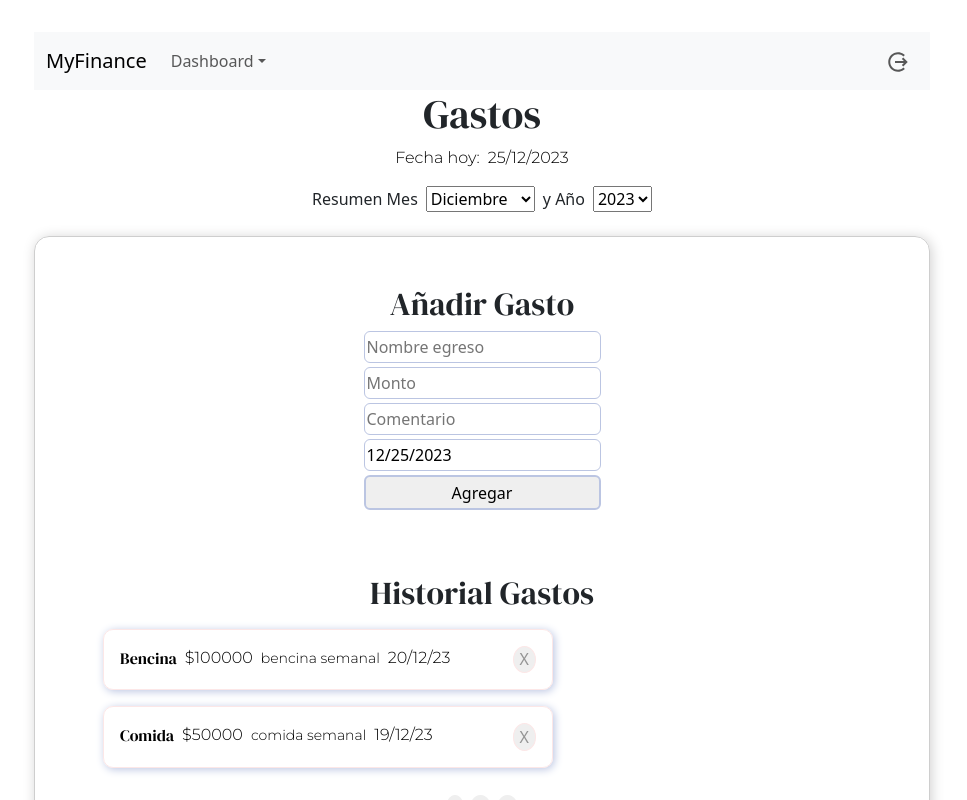
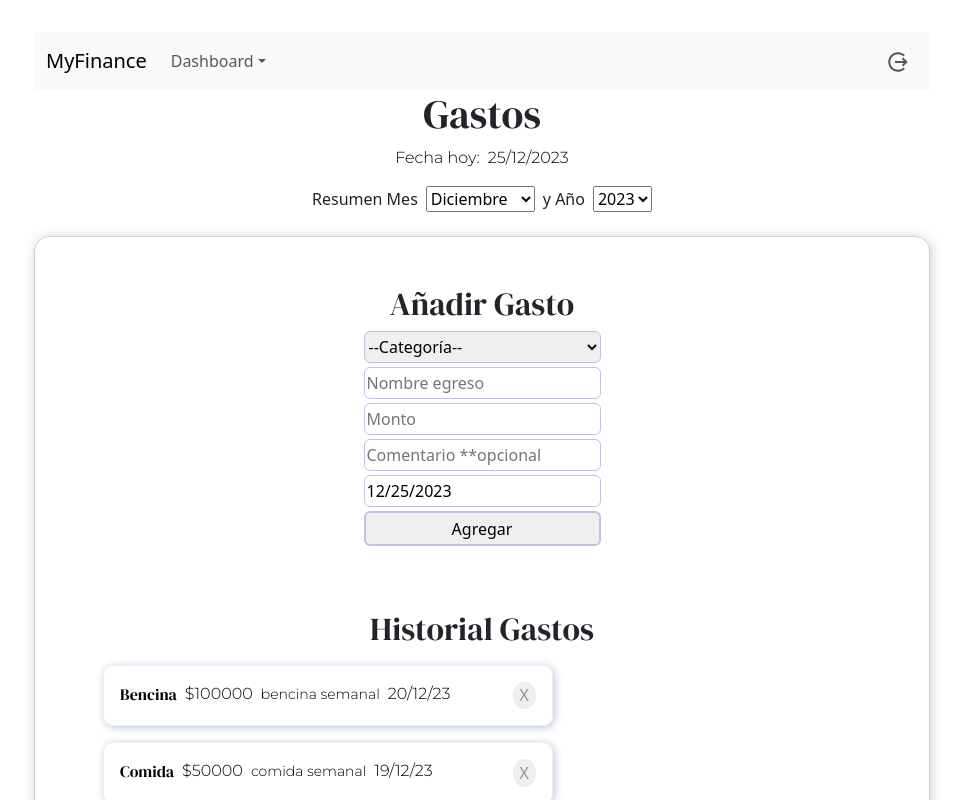
Before and after one commit to isidorae/myfinance, a React (Vite) app: page /dashboard/expenses in a window 1280 px wide. Shown: the top 800 px of the page, without its empty margins (158-1125 px from the left). Built offline with nearby package versions, Linux system fonts and the light colour scheme.

Commit message:
select options

```diff
--- a/src/components/dashboard/ExpensesDashboard.jsx
+++ b/src/components/dashboard/ExpensesDashboard.jsx
@@ -27,7 +27,7 @@ function ExpensesDashboard () {
                         <section className="box-container d-flex flex-column justify-content-center">
                             <Card
                             icon={PiBowlFoodFill}
-                            title="Alimentacion"
+                            title="Alimentación"
                             value="30000"
                             />
                             <Card
--- a/src/components/general.css
+++ b/src/components/general.css
@@ -55,6 +55,13 @@ input {
     max-width: 250px;
 }
 
+.select-input {
+    height:2rem;
+    border-radius: 6px;
+    border: 1.5px solid rgb(187, 197, 226);
+    max-width: 250px;
+}
+
 .btn-arrow {
     background-color: white;
     color:rgb(22, 84, 255);
--- a/src/components/general/AddTransaction.jsx
+++ b/src/components/general/AddTransaction.jsx
@@ -1,11 +1,12 @@
 import '../general.css'
 import { useState } from 'react'
-import { CalendarDay } from 'react-bootstrap-icons';
 import DatePicker from 'react-datepicker'
+import { categories } from './categories.json'
 import "react-datepicker/dist/react-datepicker.css";
 
 function AddTransaction({placeholder, TransType}) {
 
+    const [category, setCategory] = useState("")
     const [title, setTitle] = useState("")
     const [amount, setAmount] = useState("")
     const [comment, setComment] = useState("")
@@ -17,17 +18,19 @@ function AddTransaction({placeholder, TransType}) {
         e.preventDefault()
 
         let dateToString = JSON.stringify(startDate)
-        console.log(dateToString)
-        let SHORT_DATE = dateToString.slice(0,11)
-        console.log(SHORT_DATE)
-    //     let dateARR = dateToString.split(" ").splice(0,5)
-    //    console.log(dateARR)
+        let SHORT_DATE = dateToString.slice(1,11)
+        let shortDateArr = SHORT_DATE.split("-")
+        let SHORT_DATE_DD_MM_YY = `${shortDateArr[2]}/${shortDateArr[1]}/${shortDateArr[0].slice(2,4)}`
+        let categoryLowerCase = category.toLowerCase()
+
+
         const data = {
+            category: categoryLowerCase,
             title,
             amount,
             comment,
             type: TransType,
-            date: SHORT_DATE
+            date: SHORT_DATE_DD_MM_YY
         }
 
         console.log(data)
@@ -37,9 +40,15 @@ function AddTransaction({placeholder, TransType}) {
         <>
         <div>
             <form onSubmit={gatherTransactionData} className="d-flex flex-column">
+                <select name="category" onChange={(e) => setCategory(e.target.value)} className="select-input mb-1">
+                    <option>--Categoría--</option>
+                        {categories.map((category, index) => {
+                            return <option key={index} value={category}>{category}</option>
+                        })}
+                </select>
                 <input value={title} onChange={(e)=> setTitle(e.target.value)} type="text" placeholder={placeholder} className="mb-1" />
                 <input value={amount} onChange={(e)=> setAmount(e.target.value)} type="text" placeholder="Monto" className="mb-1" />
-                <input value={comment} onChange={(e)=> setComment(e.target.value)} type="text" placeholder="Comentario" className="mb-1"/>
+                <input value={comment} onChange={(e)=> setComment(e.target.value)} type="text" placeholder="Comentario **opcional" className="mb-1"/>
                 <DatePicker selected={startDate} onChange={(date) => setStartDate(date)} className="mb-1 "/>
                 <input defaultValue={startDate} type="text" hidden />
                 <input defaultValue={TransType} type="text" hidden />
--- a/src/components/general/DateComponent.jsx
+++ b/src/components/general/DateComponent.jsx
@@ -8,16 +8,12 @@ function DateComponent() {
 
     const dateToday = new Date()
     const dateToString = JSON.stringify(dateToday)
-    const dateFormatted = dateToString.slice(1,11)
+    const dateFormatted = dateToString.slice(1,11) //YY-MM-DD
     const dateArr = dateFormatted.split("-")
     const dateDDMMYY = `${dateArr[2]}/${dateArr[1]}/${dateArr[0]}` //day/month/year format
-    console.log(dateDDMMYY)
-    console.log(dateArr)
 
     const dateNow_MONTH = dateArr[1]
     const dateNow_YEAR = dateArr[0]
-    console.log(dateNow_MONTH)
-    console.log(typeof months[0])
 
     // useEffect(() => {
     //     getMonth(dateNow_MONTH)
@@ -64,7 +60,14 @@ function DateComponent() {
             break;
     }
 
-    console.log(defaultMonthValue)
+
+    function showSelectedMonth(e) {
+        console.log(e.target.value)
+    }
+
+    function showSelectedYear(e) {
+        console.log(e.target.value)
+    }
 
     return (
         <>
@@ -74,19 +77,18 @@ function DateComponent() {
                 <p>{dateDDMMYY}</p>
             </div>
             <label className="me-2">Resumen Mes</label>
-            <select name="date" value="date" defaultValue="">
+            <select onChange={(e) => showSelectedMonth(e)} name="date" >
             <option defaultValue={defaultMonthValue}>{defaultMonthValue}</option>
                 {months.map((month, index) => {
                     if (month != defaultMonthValue) {
-                        return <option key={index}>{month}</option>
+                        return <option key={index} value={month}>{month}</option>
                     }
                 })}
             </select>
             <label className="ms-2 me-2">y Año </label>
-            <select name="year" value="year">
+            <select onChange={(e) => showSelectedYear(e)} name="year">
             <option defaultValue>{dateNow_YEAR}</option>
                 {years_arr.map((year, index) => {
-                    console.log(year)
                     if (year != dateNow_YEAR) {
                         return <option key={index} >{year}</option>
                     }
--- /dev/null
+++ b/src/components/general/categories.json
@@ -0,0 +1,16 @@
+{
+    "categories": [
+        "Alimentación",
+        "Salud e Higiene",
+        "Transporte",
+        "Hogar",
+        "Cuentas",
+        "Vestuario",
+        "Educación",
+        "Entretención",
+        "Tecnología",
+        "Estética y Belleza",
+        "Viajes",
+        "Otros"
+    ]
+}
```
